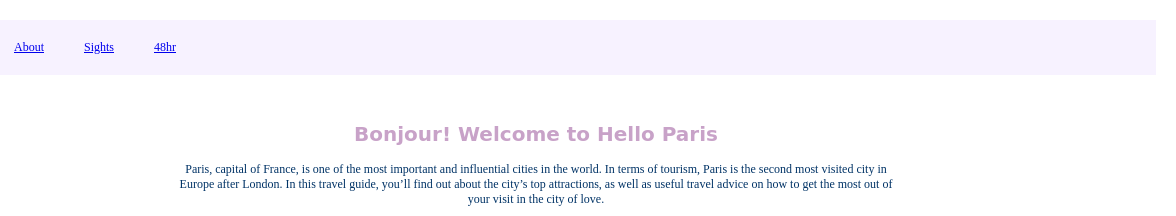
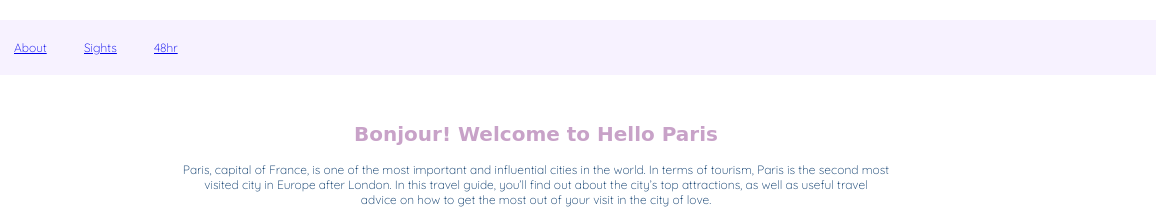
Before and after one commit to vhn99/avt217-fall20, a plain HTML site: page p2/index.html in a window 1280 px wide. Shown: the top 216 px of the page, 104-1280 px from the left. Drawn offline with Linux system fonts and the light colour scheme; a web font is replaced by a local one.

Commit message:
font update

```diff
--- a/p2/css/main.css
+++ b/p2/css/main.css
@@ -7,6 +7,7 @@ body {
   margin: 20px;
   font-size: 12px;
   text-align: center;
+  font-family: 'Quicksand', sans-serif;
 }
 
 h1 {
--- a/p2/index.html
+++ b/p2/index.html
@@ -4,6 +4,7 @@
     <meta charset="utf-8">
     <title>Hello Paris</title>
     <link href="https://fonts.googleapis.com/css2?family=Sofia&display=swap" rel="stylesheet">
+    <link href="https://fonts.googleapis.com/css2?family=Quicksand:wght@300&display=swap" rel="stylesheet">
     <link rel="stylesheet" href="css/main.css">
     <meta name="viewport" content="width=device-width, initial-scale=1.0">
   </head>
```
